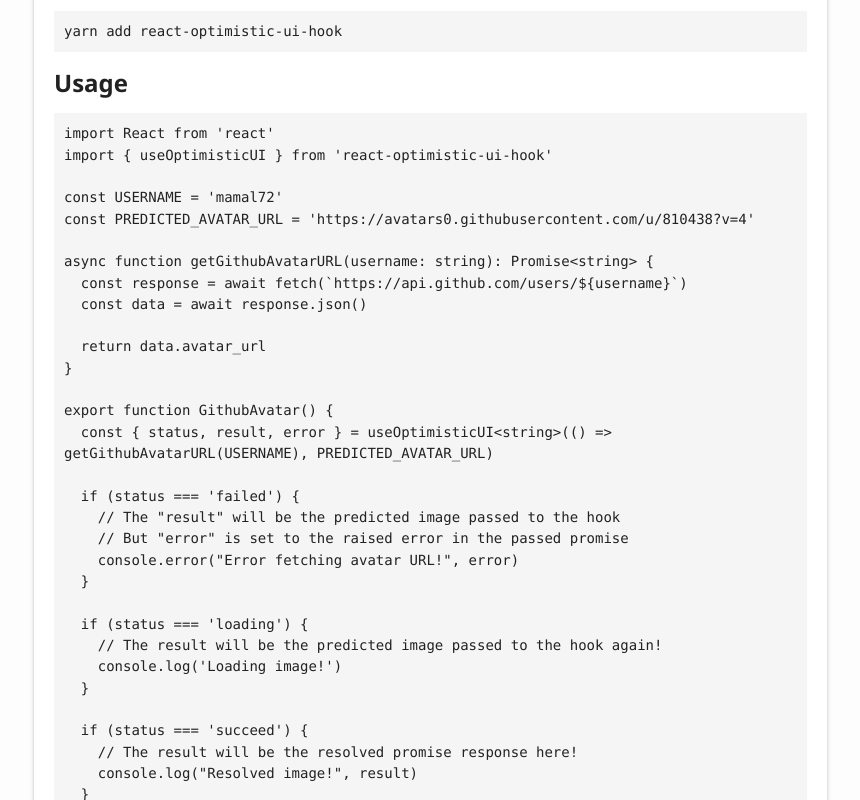
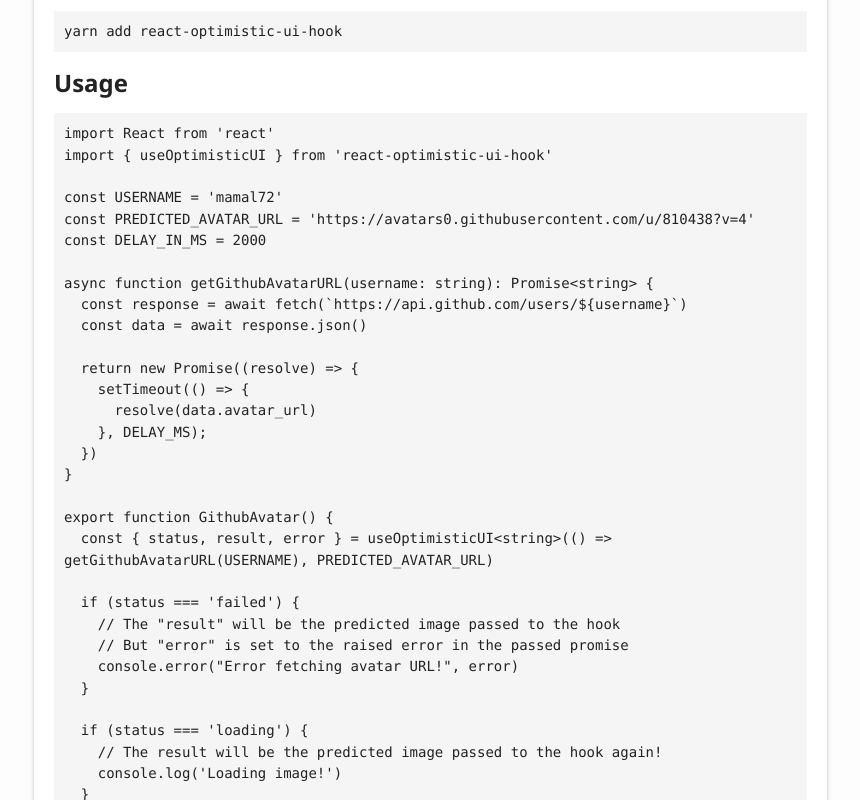
Before and after one commit to mamal72/react-optimistic-ui-hook, a plain HTML site: page index.html in a window 1280 px wide. Shown: the part 2520-3320 px from the top of the page, without its empty margins (6-866 px from the left). Drawn offline with Linux system fonts and the light colour scheme.

Commit message:
[ci skip] Updates

```diff
--- a/index.html
+++ b/index.html
@@ -91,12 +91,17 @@
 
 const USERNAME = &#39;mamal72&#39;
 const PREDICTED_AVATAR_URL = &#39;https://avatars0.githubusercontent.com/u/810438?v=4&#39;
+const DELAY_IN_MS = 2000
 
 async function getGithubAvatarURL(username: string): Promise&lt;string&gt; {
   const response = await fetch(`https://api.github.com/users/${username}`)
   const data = await response.json()
 
-  return data.avatar_url
+  return new Promise((resolve) =&gt; {
+    setTimeout(() =&gt; {
+      resolve(data.avatar_url)
+    }, DELAY_MS);
+  })
 }
 
 export function GithubAvatar() {
```
Also changed, not shown: globals.html (+1 -1 lines), interfaces/optimisticuistate.html (+3 -3 lines).
